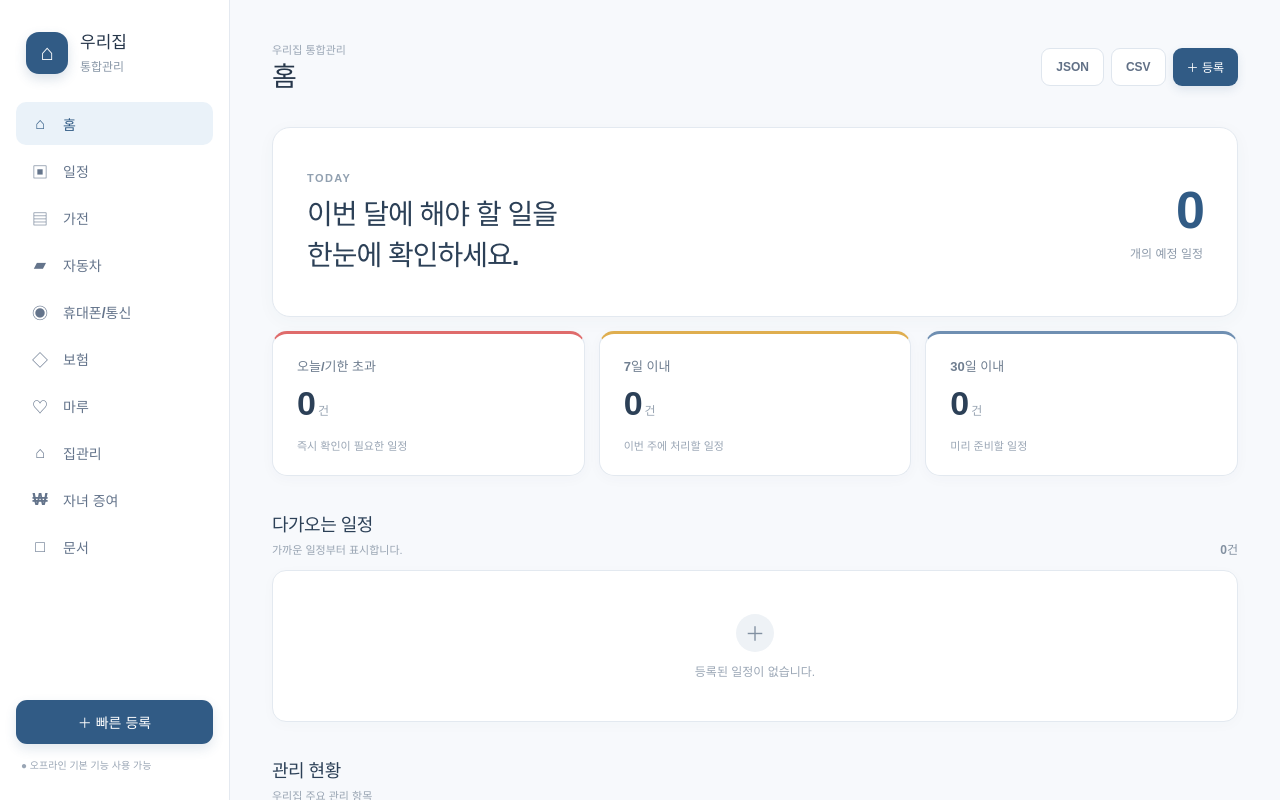
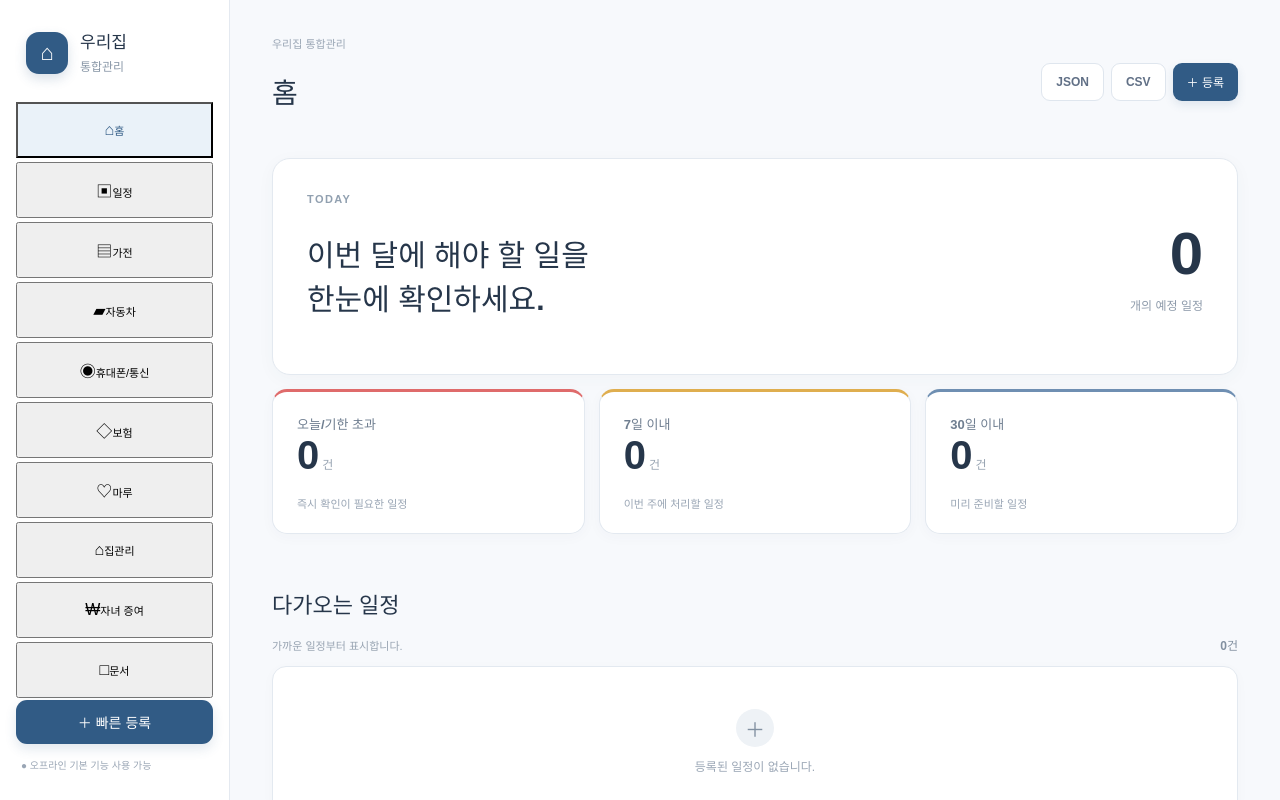
Before and after one commit to eastdragonhome-prog/MyHomeManagement, a React (Vite) app: page / in a window 1280 px wide. Shown: the top 800 px of the page. Built offline with nearby package versions, Linux system fonts and the light colour scheme.

Commit message:
Update styles.css

```diff
--- a/styles.css
+++ b/styles.css
@@ -25,8 +25,7 @@ body,
 }
 
 body {
-  min-height: 100vh;
-  background: #f7f9fc;
+  font-size: 16px;
 }
 
 button,
@@ -136,29 +135,8 @@ button {
 }
 
 .sidebar nav button {
-  width: 100%;
-  height: 43px;
-
-  border: 0;
-  border-radius: 10px;
-
-  background: transparent;
-  color: #64748b;
-
-  display: flex;
-  align-items: center;
-  gap: 12px;
-
-  padding: 0 13px;
-
-  text-align: left;
-
-  font-size: 14px;
-  font-weight: 600;
-
-  transition:
-    background 0.15s,
-    color 0.15s;
+  height: 56px;
+  font-size: 11px;
 }
 
 .sidebar nav button span {
@@ -243,14 +221,7 @@ button {
 }
 
 .header h1 {
-  margin: 3px 0 0;
-
-  color: #26364a;
-
-  font-size: 27px;
-  line-height: 1.2;
-
-  letter-spacing: -0.8px;
+  font-size: 28px;
 }
 
 .actions {
@@ -325,14 +296,7 @@ button.primary:hover {
 }
 
 .hero h2 {
-  margin: 9px 0 0;
-
-  color: #2c4057;
-
-  font-size: 28px;
-  line-height: 1.45;
-
-  letter-spacing: -1px;
+  font-size: 30px;
 }
 
 .hero-count {
@@ -344,12 +308,7 @@ button.primary:hover {
 }
 
 .hero-count b {
-  color: #315b85;
-
-  font-size: 52px;
-  line-height: 1;
-
-  letter-spacing: -2px;
+  font-size: 60px;
 }
 
 .hero-count span {
@@ -399,14 +358,7 @@ button.primary:hover {
 }
 
 .card > b {
-  margin-top: 11px;
-
-  color: #2c4057;
-
-  font-size: 34px;
-  line-height: 1;
-
-  letter-spacing: -1px;
+  font-size: 40px;
 }
 
 .card > b i {
@@ -457,13 +409,7 @@ button.primary:hover {
 }
 
 .section-head h2 {
-  margin: 0;
-
-  color: #2c4057;
-
-  font-size: 18px;
-
-  letter-spacing: -0.5px;
+  font-size: 22px;
 }
 
 .section-head p {
@@ -555,27 +501,11 @@ button.primary:hover {
 }
 
 .row > div b {
-  display: block;
-
-  overflow: hidden;
-
-  color: #34475d;
-
-  font-size: 13px;
-  font-weight: 700;
-
-  text-overflow: ellipsis;
-  white-space: nowrap;
+  font-size: 16px;
 }
 
 .row > div small {
-  display: block;
-
-  margin-top: 4px;
-
-  color: #9aa6b5;
-
-  font-size: 10px;
+  font-size: 12px;
 }
 
 .row time {
@@ -886,21 +816,8 @@ button.primary:hover {
 
 .modal input,
 .modal select {
-  width: 100%;
-  height: 43px;
-
-  margin-top: 6px;
-
-  padding: 0 12px;
-
-  border: 1px solid #dfe6ee;
-  border-radius: 9px;
-
-  background: #ffffff;
-
-  color: #34475d;
-
-  outline: none;
+  height: 50px;
+  font-size: 16px;
 }
 
 .modal input:focus,
@@ -1016,7 +933,7 @@ button.primary:hover {
   }
 
   .header h1 {
-    font-size: 22px;
+    font-size: 26px;
   }
 
   .actions {
@@ -1038,7 +955,7 @@ button.primary:hover {
   }
 
   .hero h2 {
-    font-size: 21px;
+    font-size: 24px;
   }
 
   .hero-count {
@@ -1046,7 +963,7 @@ button.primary:hover {
   }
 
   .hero-count b {
-    font-size: 38px;
+    font-size: 46px;
   }
 
   .hero-count span {
```
